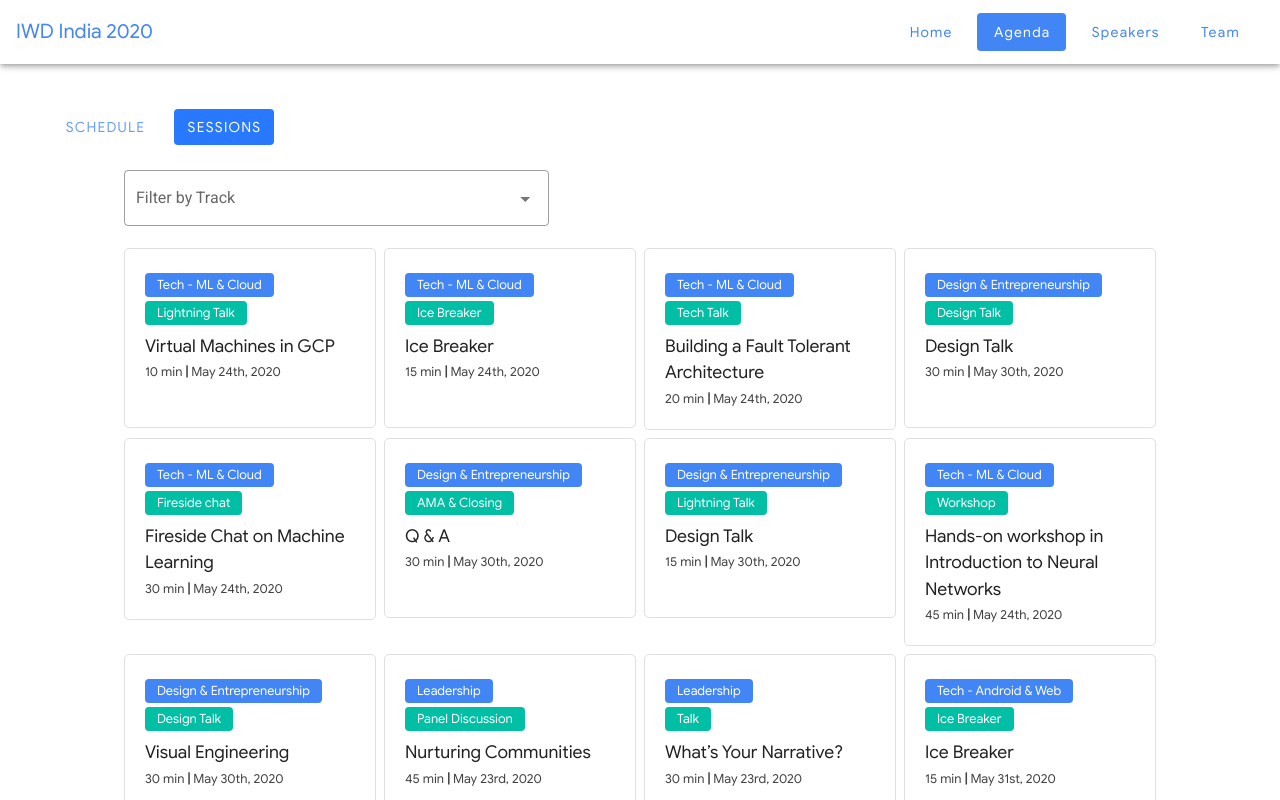
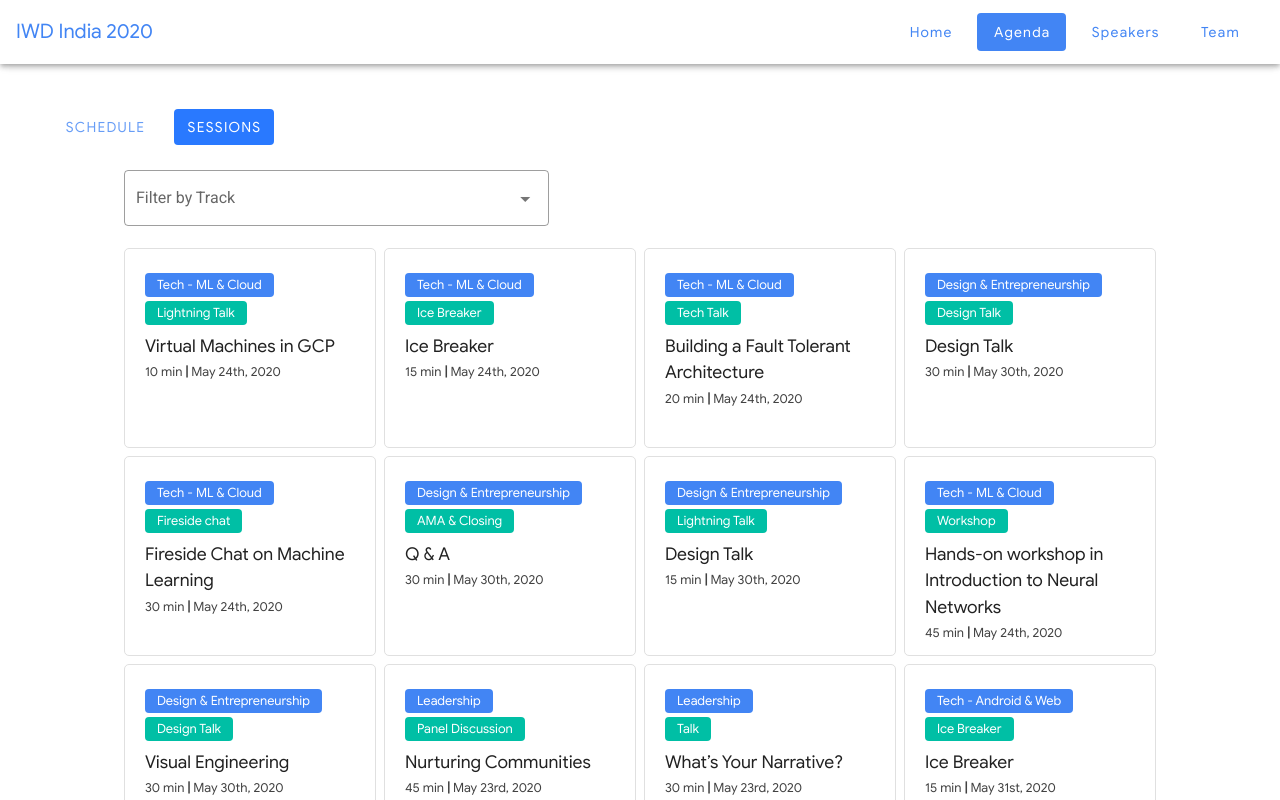
Before and after one commit to Varsha-Jaiswal/IWD-India-2020, a Vue app: page /agenda in a window 1280 px wide. Both pictures are taken after a click on the button "SESSIONS". Shown: the top 800 px of the page. Built offline with nearby package versions, Linux system fonts and the light colour scheme.

Commit message:
Card size fixed

```diff
--- a/src/components/sessions/sessions.vue
+++ b/src/components/sessions/sessions.vue
@@ -53,7 +53,7 @@
         <v-layout row wrap class="px-3">
           <v-flex xs12 sm4 md4 lg3 v-for="(item,index) in FilterData()" :key="index">
             <div
-              style="border-radius: 5px; border:1px solid #e0e0e0;min-height:180px"
+              style="border-radius: 5px; border:1px solid #e0e0e0;min-height:200px; max-height:200px;"
               class="ma-1 pa-5"
             >
               <sessionDialog :data="{vdata:item}" />
```
